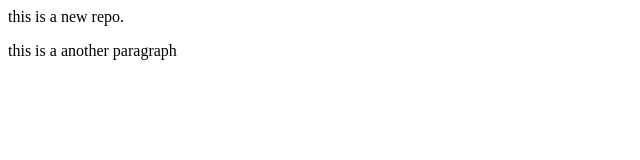
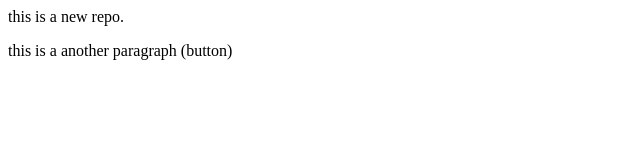
Before and after one commit to Spaul-1/localrepo, a plain HTML site: page index.html in a window 1280 px wide. Shown: the full height of the page, 0-640 px from the left. Drawn offline with Linux system fonts and the light colour scheme.

```diff
--- a/index.html
+++ b/index.html
@@ -1,2 +1,2 @@
 <p>this is a new repo.</p>
-<p>this is a another paragraph</p>
+<p>this is a another paragraph (button)</p>
```
